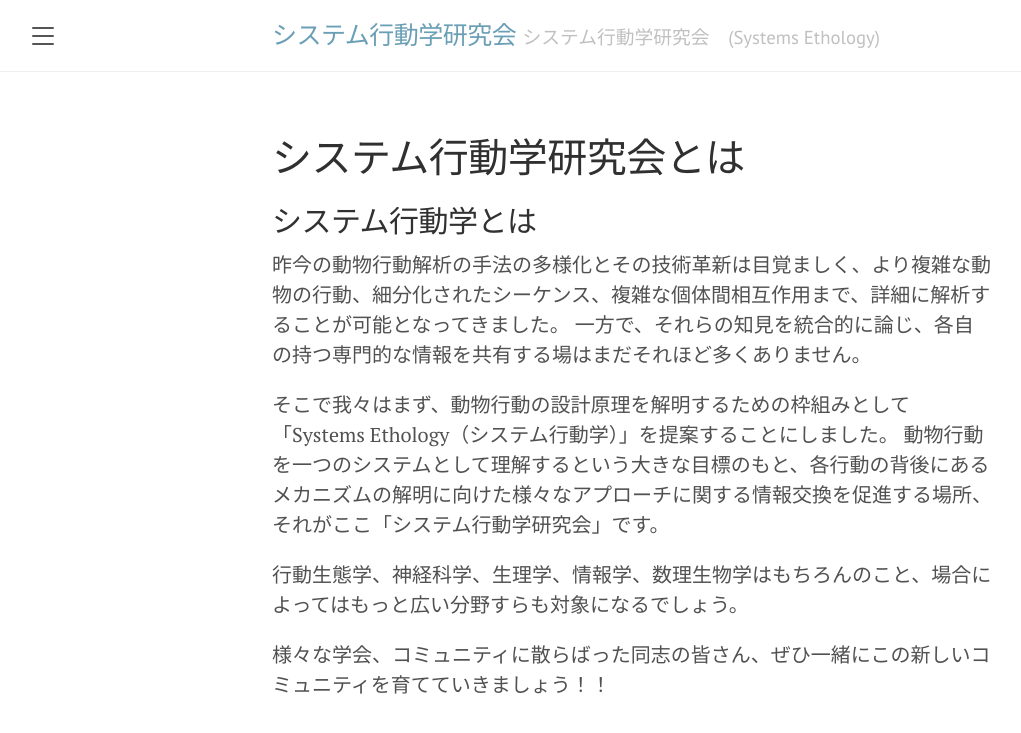
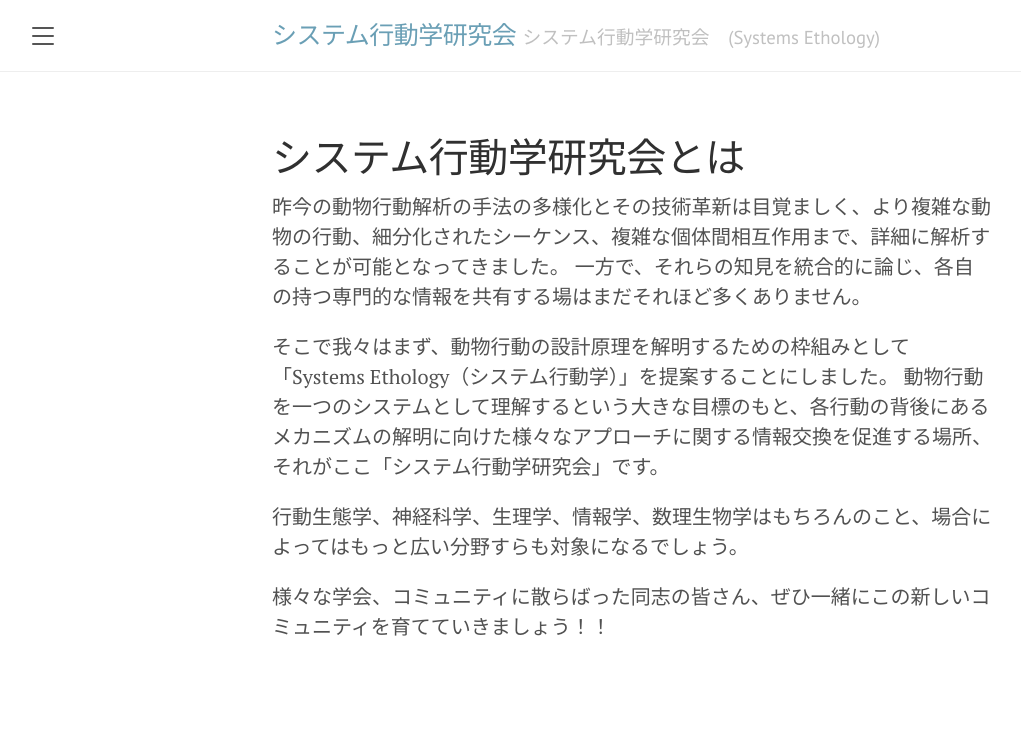
Before and after one commit to SystemsEthology/website, a Jekyll site: the page built from aboutus.md, in a window 1280 px wide. Shown: the top 733 px of the page, without its empty margins (8-1029 px from the left). Built offline with Jekyll 4.4.1, drawn with Linux system fonts in a browser that asks for light colours.

Commit message:
Update aboutus.md

```diff
--- a/aboutus.md
+++ b/aboutus.md
@@ -3,7 +3,6 @@ layout: page
 title: システム行動学研究会とは
 order: 2
 ---
-## システム行動学とは
 昨今の動物行動解析の手法の多様化とその技術革新は目覚ましく、より複雑な動物の行動、細分化されたシーケンス、複雑な個体間相互作用まで、詳細に解析することが可能となってきました。
 一方で、それらの知見を統合的に論じ、各自の持つ専門的な情報を共有する場はまだそれほど多くありません。
 
```
